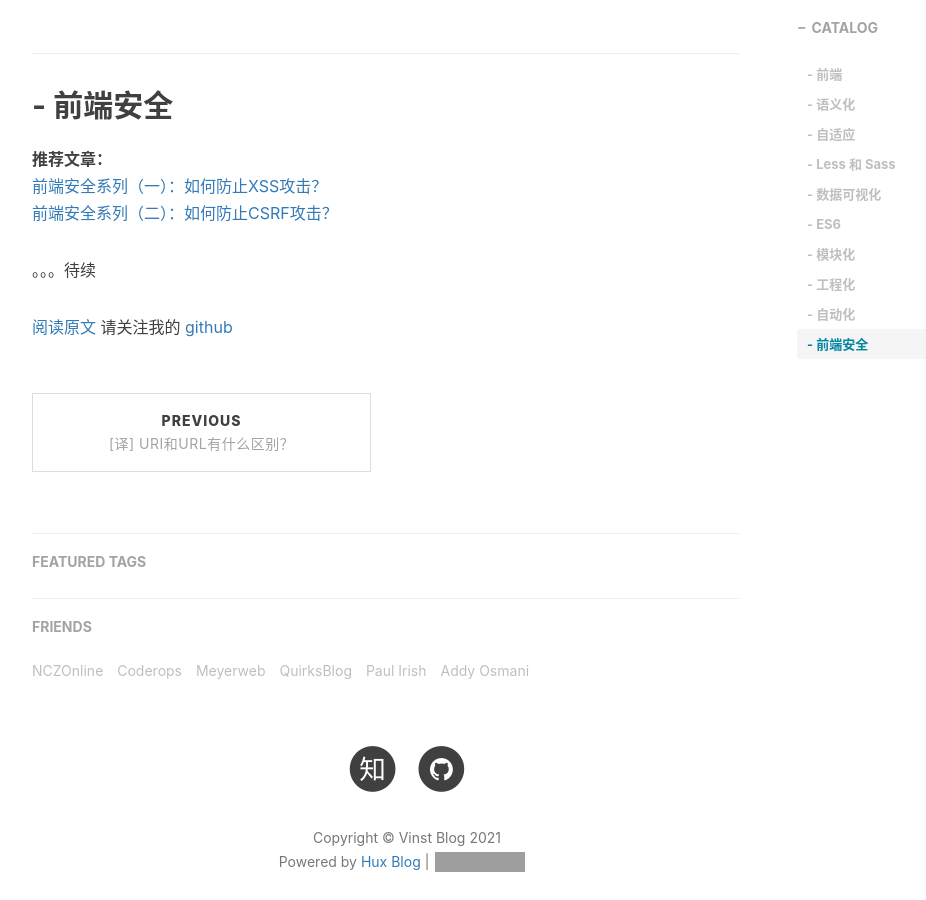
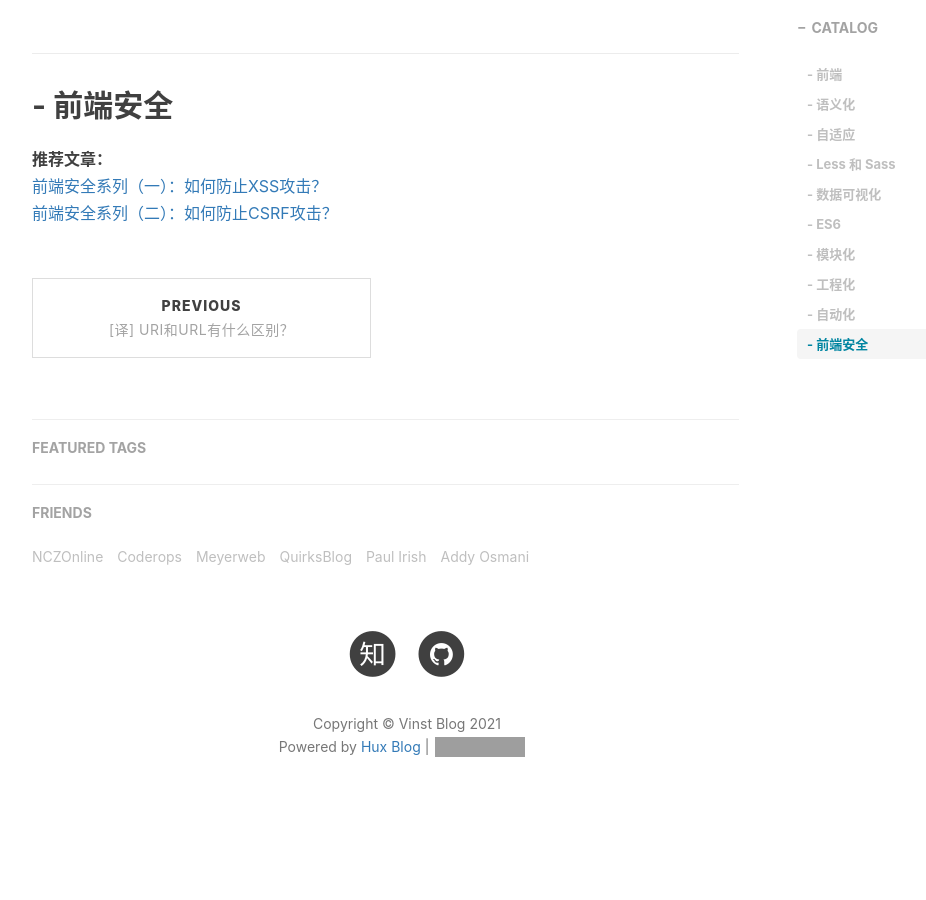
Before and after one commit to vinstweb/vinstweb.github.io, a Jekyll site: the page built from _posts/2018-11-14-front-end-words-set.md, in a window 1280 px wide and 900 px high, scrolled down 3851 px. Shown: the whole window, without its empty margins (233-1159 px from the left). Built offline with Jekyll 4.4.1, drawn with Linux system fonts in a browser that asks for light colours; nearby versions of some CDN libraries; comment, search, counter and statistics services are not loaded; after the commit the page ends 4702 px from its top, so only the background shows below that; grey boxes are pictures that could not be loaded.

```diff
--- a/_posts/2018-11-14-front-end-words-set.md
+++ b/_posts/2018-11-14-front-end-words-set.md
@@ -89,8 +90,3 @@ ECMAScript 6，JavaScript 的第六代标准，新增了 let、const、解构赋
 **推荐文章：**
 [前端安全系列（一）：如何防止XSS攻击？](https://segmentfault.com/a/1190000016551188)
 [前端安全系列（二）：如何防止CSRF攻击？](https://segmentfault.com/a/1190000016659945)
-
-
-。。。待续
-
-[阅读原文](https://github.com/vinstweb/Front-End-Knowledge-Tree/blob/master/Front-End-Words-Set.md) 请关注我的 [github](https://github.com/vinstweb)
```
Also changed, not shown: other parts of _posts/2018-11-14-front-end-words-set.md (+1 -0 lines), _posts/2018-09-26-in-depth-interpretation-of-html5.md (+1 -0 lines), _posts/2018-10-17-difference-between-uri-and-url.md (+1 -0 lines).
